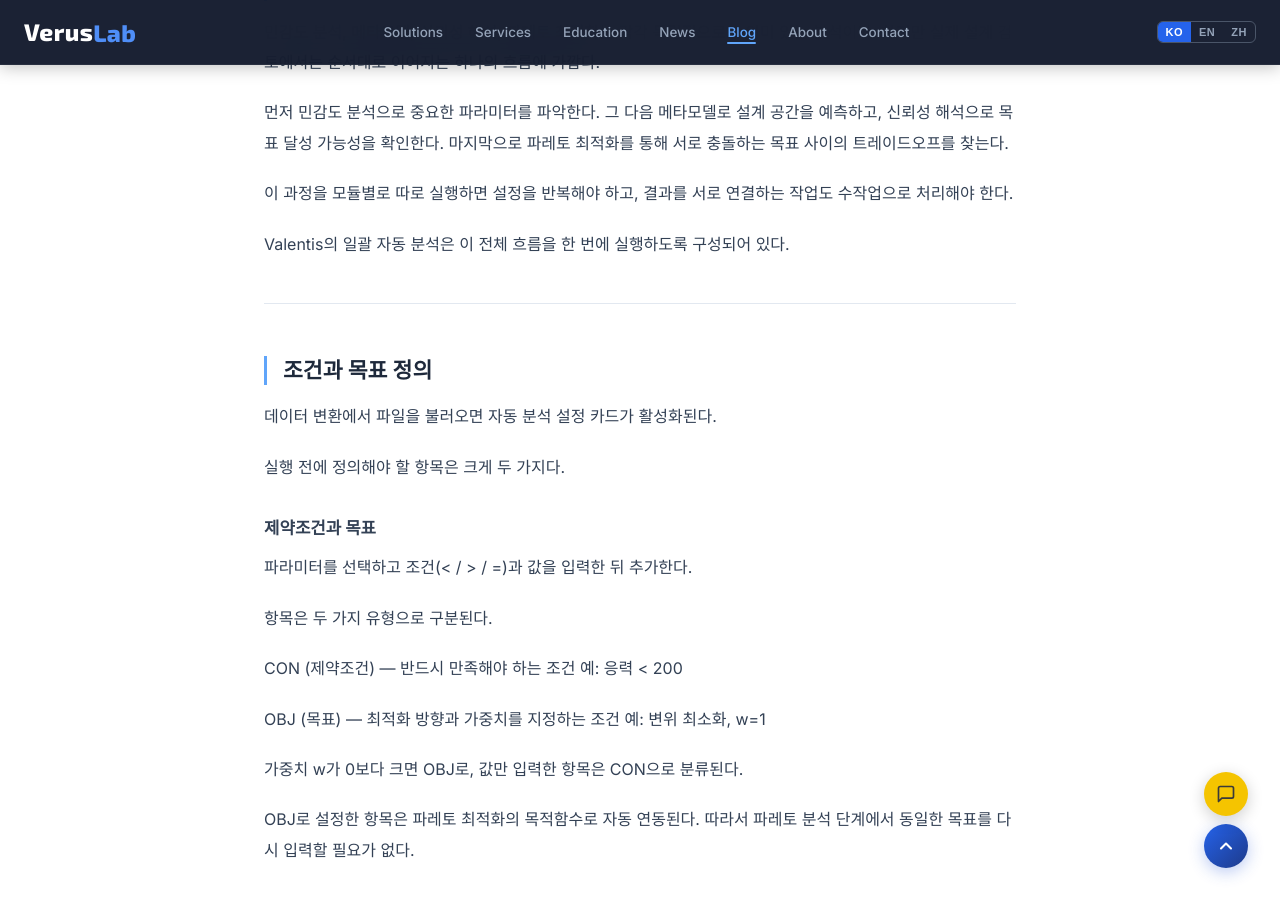
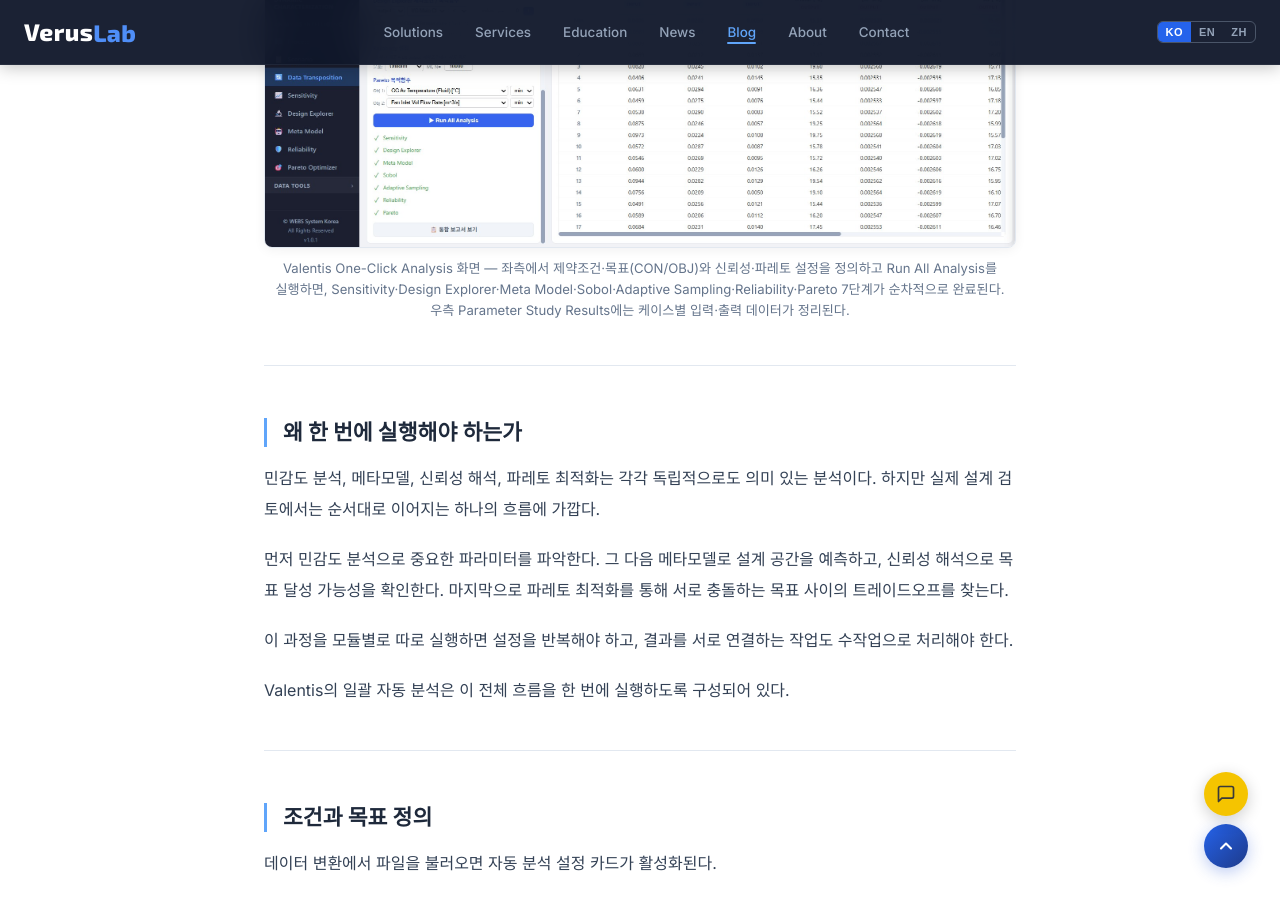
Before and after one commit to VerusLab-KR/Homepage, a Jekyll site: the page built from _posts/2026-05-07-valentis-pipeline.md, in a window 1280 px wide and 900 px high, scrolled down 707 px. Built offline with Jekyll 4.4.1, drawn with Linux system fonts in a browser that asks for light colours.

Commit message:
Add One-Click Analysis screenshot to valentis-pipeline post
원클릭 자동 분석(Run All) 개요 화면을 도입부에 figure로 삽입.
이미지 폴더명을 글 slug 관례(2026-05-07-valentis-pipeline)에 맞춤.

Co-Authored-By: Claude Opus 4.8 <noreply@anthropic.com>

```diff
--- a/_posts/2026-05-07-valentis-pipeline.md
+++ b/_posts/2026-05-07-valentis-pipeline.md
@@ -11,6 +11,11 @@ description: "Valentis Run All — 조건과 목표를 정의하고 한 번의
 
 이번 글에서는 그 다음 단계인 자동 분석 기능을 다룬다.
 조건과 목표를 정의한 뒤 Run All을 실행하면, 여러 분석이 순서대로 자동 수행되고 통합 보고서가 생성된다.
+
+<figure>
+  <img src="/assets/blog/2026-05-07-valentis-pipeline/1.jpg" alt="Valentis 원클릭 자동 분석(One-Click Analysis) 화면">
+  <figcaption>Valentis One-Click Analysis 화면 — 좌측에서 제약조건·목표(CON/OBJ)와 신뢰성·파레토 설정을 정의하고 Run All Analysis를 실행하면, Sensitivity·Design Explorer·Meta Model·Sobol·Adaptive Sampling·Reliability·Pareto 7단계가 순차적으로 완료된다. 우측 Parameter Study Results에는 케이스별 입력·출력 데이터가 정리된다.</figcaption>
+</figure>
 
 ---
 
```
Also changed, not shown: assets/blog/2026-05-07-valentis-pipeline/1.jpg (added).
